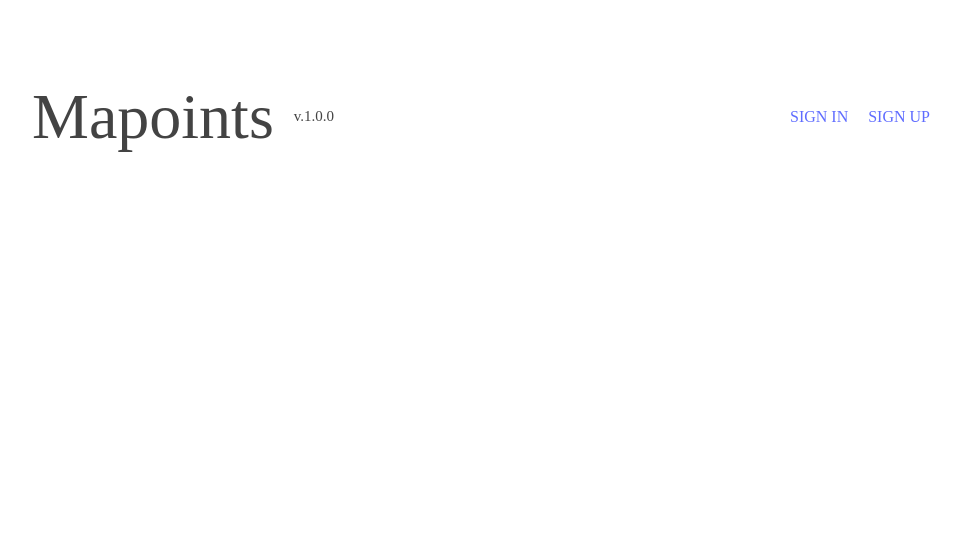
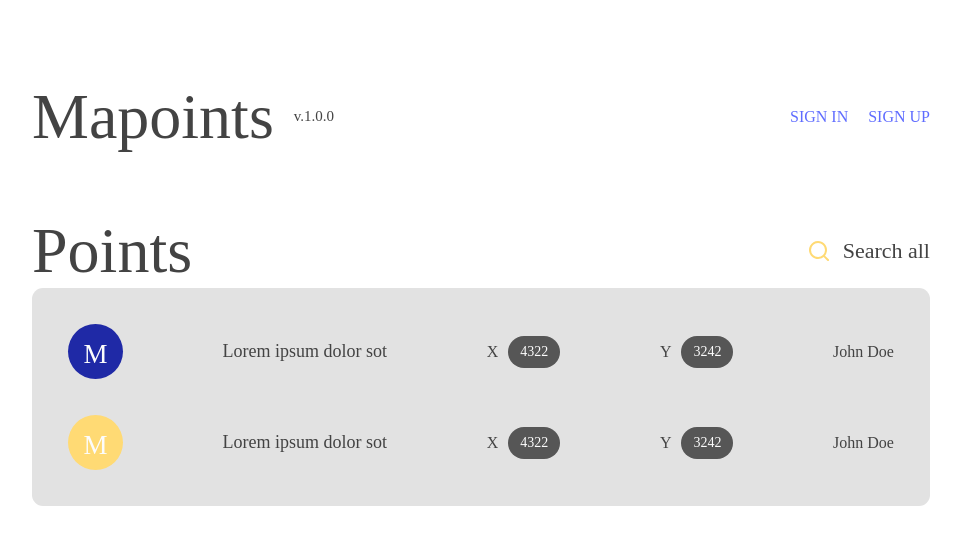
Before and after one commit to AlexandrChikur/mapoints-vue, a Vue app: page / in a window 1280 px wide. Shown: the top 544 px of the page, without its empty margins (159-1120 px from the left). Built offline with nearby package versions, Linux system fonts and the light colour scheme; a web font is replaced by a local one.

Commit message:
Complete Points component

```diff
--- a/src/App.vue
+++ b/src/App.vue
@@ -1,16 +1,19 @@
 <template>
   <div id="app">
     <header-component/>
+    <points-component/>
   </div>
 </template>
 
 <script>
 import HeaderComponent from './components/HeaderComponent'
+import PointsComponent from './components/PointsComponent'
 
 export default {
   name: 'App',
   components: {
-    HeaderComponent
+    HeaderComponent,
+    PointsComponent,
   }
 }
 </script>
--- a/src/assets/styles/main.css
+++ b/src/assets/styles/main.css
@@ -9,6 +9,24 @@
 a {
     color: #5F6CFF;
     text-decoration: none;
+}
+
+.flex_nowrap {
+    display: flex;
+    flex-wrap: nowrap;
+}
+
+.block_header_font_size {
+    font-size: 64px;
+}
+
+.point_coord_value {
+    height: 32px;
+    border-radius: 16px;
+    line-height: 32px;
+    padding: 0 12px;
+    background: #565656;
+    font-size: 14px;
 }
 
 /* Point Component */
@@ -79,7 +97,6 @@ a {
 
 .point__description_name {
     display: inline;
-    position: relative;
     line-height: 40px;
     font-size: 16px;
     overflow: hidden;
@@ -109,15 +126,6 @@ a {
     margin-right: 5px;
 }
 
-.point__description_point_coord_value {
-    height: 32px;
-    border-radius: 16px;
-    line-height: 32px;
-    padding: 0 12px;
-    background: #565656;
-    font-size: 14px;
-}
-
 /* Point Cmponent end */
 
 
@@ -138,7 +146,6 @@ a {
 
 .header__title {
     display: flex;
-    font-size: 64px;
 }
 
 .header__title_version {
@@ -184,3 +191,100 @@ a {
 
 
 /* Header Cmponent end */
+
+
+
+/* Points Cmponent */
+
+.points {
+    max-width: 898px;
+    height: 109px;
+    display: flex;
+    margin: 0 auto;
+    margin-top: 43px;
+    justify-content: space-between;
+    color: #434343;
+    align-items: center;
+    padding: 0 20px;
+    flex-direction: column;
+}
+
+.points__header {
+    display: flex;
+    align-items: center;
+    width: 100%;
+    justify-content: space-between;
+    height: 110px;
+}
+
+.points__header__btn_ico {
+    margin-right: 14px;
+}
+
+.points__header__btn_txt {
+    font-size: 22px;
+}
+
+.points__header__btns__findall {
+    cursor: pointer;
+}
+
+
+.points__body {
+    width: 100%;
+    display: inline-block;
+    flex-direction: column;
+    background: #E2E2E2;
+    border-radius: 11px;
+}
+
+.points__body__nothing {
+    display: flex;
+    width: 100%;
+    height: 100%;
+    line-height: 50px;
+    align-items: center;
+    justify-content: center;
+}
+
+.points__body__point {
+    display: flex;
+    justify-content: space-between;
+    align-items: center;
+    width: 826px;
+    height: 55px;
+    margin: 36px;
+    margin-bottom: 15px;
+}
+
+.points__body__point:last-child {
+    margin-bottom: 36px;
+}
+
+.points__body__point__name {
+    display: inline-flexbox;
+    align-items: center;
+    max-width: 200px;
+    height: inherit;
+    line-height: 55px;
+    overflow: hidden;
+    text-overflow: ellipsis;
+    white-space: nowrap;
+    font-size: 18px;
+}
+
+.points__body__point__coord_name {
+    display: flex;
+    align-items: center;
+    margin-right: 10px;
+}
+
+.points__body__point__coord_value {
+    color: #FCFCFC;
+    align-items: center;
+    max-width: 150px;
+    overflow: hidden;
+    text-overflow: ellipsis;
+}
+
+/* Points Cmponent end */
--- a/src/components/HeaderComponent.vue
+++ b/src/components/HeaderComponent.vue
@@ -1,13 +1,13 @@
 <template>
     <div class="root_header">
         <div class="header">
-            <div class="header__title">
+            <div class="header__title block_header_font_size">
                 <div class="header__title_name">{{ this.$constants.TITLE }}</div>
                 <div class="header__title_version">v.{{ this.$constants.VERSION }}</div>
             </div>
             <div class="header__user" v-if="temp.loggedIn">
                 <div class="header__user_name">{{ temp.uName }}</div>
-                <img src="../assets/img/logout_icon.svg" class="header__user__logout_icon">
+                <img src="../assets/img/ico/logout.svg" class="header__user__logout_icon">
             </div>
             <div class="header__auth" v-else>
                 <ul>
--- a/src/components/PointComponent.vue
+++ b/src/components/PointComponent.vue
@@ -8,11 +8,11 @@
                 <div class="point__description_points">
                     <div class="point__description_point">
                         <div class="point__description_points_coord_name">X</div>
-                        <div class="point__description_point_coord_value">3</div>
+                        <div class="point__description_point_coord_value point_coord_value">3</div>
                     </div>
                     <div class="point__description_point">
                         <div class="point__description_points_coord_name">Y</div>
-                        <div class="point__description_point_coord_value"></div>
+                        <div class="point__description_point_coord_value point_coord_value"></div>
                     </div>
                 </div>
 
--- /dev/null
+++ b/src/components/PointsComponent.vue
@@ -0,0 +1,74 @@
+<template>
+    <div class="root_points">
+        <div class="points">
+            <div class="points__header">
+                <div class="points__header_title block_header_font_size">Points</div>
+                <div class="points__header__btns">
+                    <div class="points__header__btns__findall flex_nowrap">
+                        <img src="../assets/img/ico/search.svg" alt="" class="points__header__btns_search-icon points__header__btn_ico">
+                        <div class="points__header__btns__findall_text points__header__btn_txt">Search all</div>
+                    </div>
+                </div>
+            </div>
+            <div class="points__body">
+                <div class="points__body__point flex_nowrap" v-if="temp.pointsExists">
+                    <point-component/>
+                    <div class="points__body__point__name" :title="temp.pointTitle">
+                            {{ temp.pointTitle }}
+                    </div>
+                    <div class="points__body__point__coord flex_nowrap">
+                        <div class="points__body__point__coord_name">X</div>
+                        <div class="points__body__point__coord_value point_coord_value">4322</div>
+                    </div>
+                    <div class="points__body__point__coord flex_nowrap">
+                        <div class="points__body__point__coord_name">Y</div>
+                        <div class="points__body__point__coord_value point_coord_value">3242</div>
+                    </div>
+                    <div class="points__body__point__author">John Doe</div>
+                </div>
+                <div class="points__body__point flex_nowrap" v-if="temp.pointsExists">
+                    <point-component/>
+                    <div class="points__body__point__name" :title="temp.pointTitle">
+                            {{ temp.pointTitle }}
+                    </div>
+                    <div class="points__body__point__coord flex_nowrap">
+                        <div class="points__body__point__coord_name">X</div>
+                        <div class="points__body__point__coord_value point_coord_value">4322</div>
+                    </div>
+                    <div class="points__body__point__coord flex_nowrap">
+                        <div class="points__body__point__coord_name">Y</div>
+                        <div class="points__body__point__coord_value point_coord_value">3242</div>
+                    </div>
+                    <div class="points__body__point__author">John Doe</div>
+                </div>
+                <div class="points__body__nothing" v-else>
+                    Nothing here yet :)
+                </div>
+            </div>
+        </div>
+    </div>
+</template>
+
+<script>
+import PointComponent from './PointComponent.vue'
+export default {
+  components: { PointComponent },
+    name: 'PointsComponent',
+    data() {
+        return {
+            temp: { // temporary value
+                pointsExists: true,
+                pointTitle: "Lorem ipsum dolor sot"
+            }
+        }
+    },
+    methods: {
+
+    },
+}
+</script>
+
+<style scoped>
+
+
+</style>
```
Also changed, not shown: src/assets/img/ico/logout.svg (renamed from src/assets/img/logout_icon.svg), src/assets/img/ico/search.svg (added).
